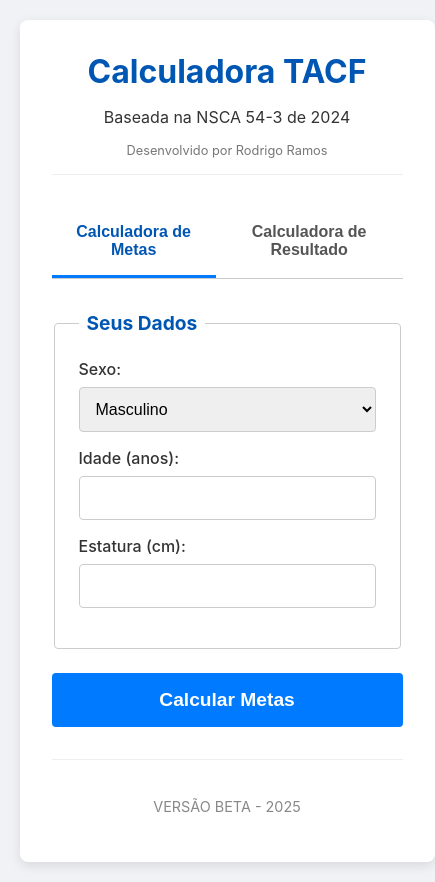
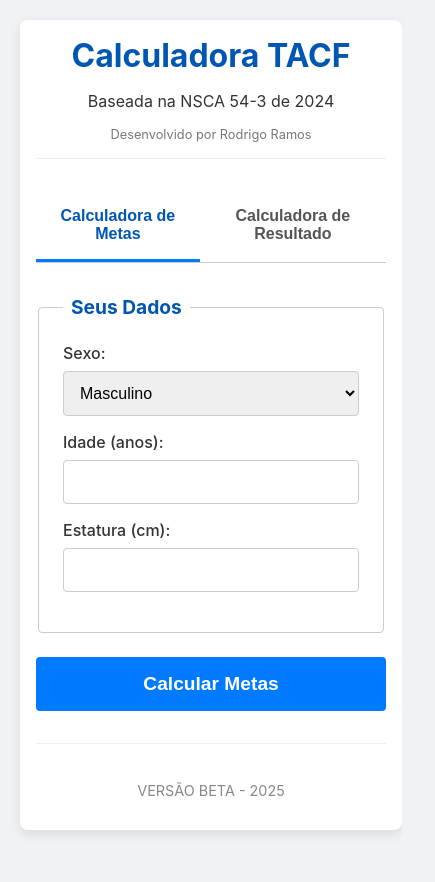
Before and after one commit to rodrigoramosdv/calculadora-tacf, a React (Create React App) app: page / in a window 390 px wide. Shown: the whole page, 435 px wide, since content can reach past the window. After the commit the page ends 850 px from the top, so only its background shows below. Built offline with nearby package versions, Linux system fonts and the light colour scheme.

Commit message:
Criei o mobile-first e arroba media ao final do css

```diff
--- a/src/App.css
+++ b/src/App.css
@@ -9,9 +9,8 @@ body {
 
 .container {
   width: 100%;
-  max-width: 600px;
   background-color: #fff;
-  padding: 2rem;
+  padding: 1rem;
   border-radius: 8px;
   box-shadow: 0 4px 12px rgba(0, 0, 0, 0.1);
 }
@@ -274,3 +273,17 @@ button[type="submit"]:hover {
   font-size: 0.9rem;
   color: #888;
 }
+
+@media (min-width: 640px) {
+  /* Estilos que só se aplicam em telas maiores que 640px (tablets e desktops) */
+
+  .container {
+    max-width: 600px; /* Devolvemos o max-width para telas grandes */
+    padding: 2rem;      /* Devolvemos o padding maior */
+  }
+
+  .metas-grid {
+    /* Em telas grandes, voltamos a ter 2 colunas */
+    grid-template-columns: repeat(2, 1fr);
+  }
+}
```
